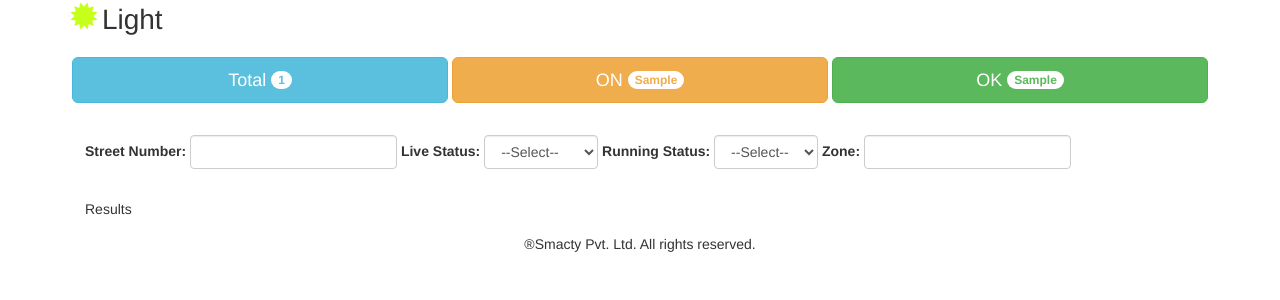
After one commit to sauravgupta108/smacty, a Django app: template templates/dashboard/smacty_lights/all_lights.html in a window 1280 px wide. The commit adds this page. Shown: the top 300 px of the page. Run offline with Django 3.2, Linux system fonts and the light colour scheme; the template is opened without the code that fills it: most values are stand-ins (such as "Sample title", 1, 10 or a date in 2020); some libraries are stand-ins or nearby versions.

Commit message:
Feb 10,2019

```diff
--- a/dashboard/base/base.py
+++ b/dashboard/base/base.py
@@ -28,5 +28,5 @@ class Base:
 		else:
 			dev_logger.log(5, msg)
 
-	def render(self, template_name=None):
-		return HttpResponse(render_to_string(template_name))
+	def render(self, template_name=None, variables=None):
+		return HttpResponse(render_to_string(template_name, context=variables))
--- /dev/null
+++ b/templates/dashboard/linwazs.html
@@ -0,0 +1,38 @@
+<!DOCTYPE html>
+<html>
+	<head>
+		<meta charset="utf-8">
+		<meta name="viewport" content="width=device-width, initial-scale=1">
+
+		{% load static %}
+		<link rel = 'icon' type = 'image/ico' href = "{% static 'city.png' %}">
+
+		<script src = "{% static 'jquery/jquery.min.js' %}"></script>
+
+		<link rel="stylesheet" href="{% static 'bootstrap/css/bootstrap.min.css' %}">
+		<script src ="{% static 'bootstrap/js/bootstrap.min.js' %}"></script>
+
+		{% block initial_scripts %} {% endblock %}
+	</head>
+	<body class = "container">
+
+		{% block Heading %} {% endblock %}
+
+		<div class="panel-body">
+			{% block summary %} {% endblock %}
+		</div>
+
+		<div class="panel-body">
+			{% block filters %} {% endblock %}
+		</div>
+
+		<div class="panel-body">
+			{% block results %} {% endblock %}
+		</div>
+
+		<div class="footer" style="text-align: center;">
+			<p>&reg;Smacty Pvt. Ltd. All rights reserved.</p>
+		</div>
+
+	</body>
+</html>
--- /dev/null
+++ b/templates/dashboard/smacty_lights/all_lights.html
@@ -0,0 +1,55 @@
+{% extends "dashboard/linwazs.html" %}
+
+{% block initial_scripts %}
+	<style>
+		span {font-size: 2em;}
+	</style>
+
+{% endblock %}
+
+{% block Heading %}
+	<span class = "glyphicon glyphicon-certificate" style="color: #c6ff1a;"></span> <span class=>Light</span>
+{% endblock %}
+
+{% block summary %}
+	<div class="row">
+		<div class="col-xs-4 col-sm-4" style="padding: 2px;">
+			<button class="btn btn-info btn-lg btn-block">Total <span class="badge">{{ total_lights }}</span></button>
+		</div>
+		<div class="col-xs-4 col-sm-4" style="padding: 2px;">
+			<button class="btn btn-warning btn-lg btn-block">ON <span class="badge">{{ runnig_lights }}</span></button>
+		</div>
+		<div class="col-xs-4 col-sm-4 " style="padding: 2px;">
+			<button class="btn btn-success btn-lg btn-block">OK <span class="badge">{{ health_ok}}</span></button>
+		</div>
+	</div>
+{% endblock %}
+
+{% block filters %}
+	<div class="form-inline">
+		<label for="lt_street_number">Street Number: </label>
+		<input type="text" class = "form-control" id="lt_street_number" onchange="light.light_filters()"/>
+
+		<label for="lt_health_status">Live Status: </label>
+		<select class = "form-control" id="lt_health_status" onchange="light.light_filters()">
+			<option value="-1">--Select--</option>
+			<option value="1">Alive Light</option>
+			<option value="2">Sick Light</option>
+			<option value="0">Dead Light</option>
+		</select>
+
+		<label for="lt_running_status">Running Status: </label>
+		<select class = "form-control" id="lt_running_status" onchange="light.light_filters()">
+			<option value="-1">--Select--</option>
+			<option value="1">On</option>
+			<option value="0">Off</option>
+		</select>
+
+		<label for="lt_zone">Zone: </label>
+		<input id="lt_zone" type="text" class = "form-control" onchange="light.light_filters()">
+	</div>
+{% endblock %}
+
+{% block results %}
+	Results
+{% endblock %}
```
Also changed, not shown: dashboard/smacty_lights/light_suite.py (+33 -2 lines), smacty_static/js/tabs_handler.js (+51 -1 lines), templates/dashboard/homepage.html (+1 -6 lines), dashboard/api_handler/__init__.py (added), dashboard/mqtt_handler/__init__.py (added).
